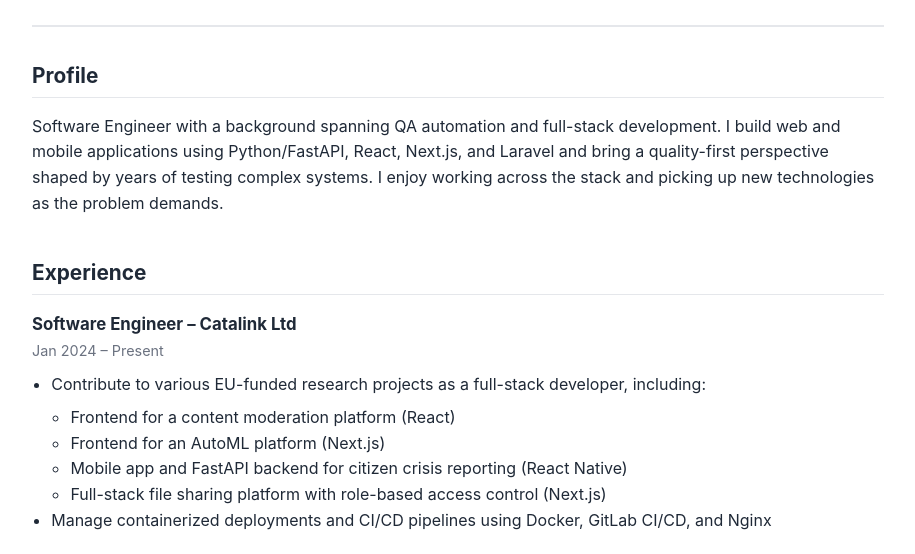
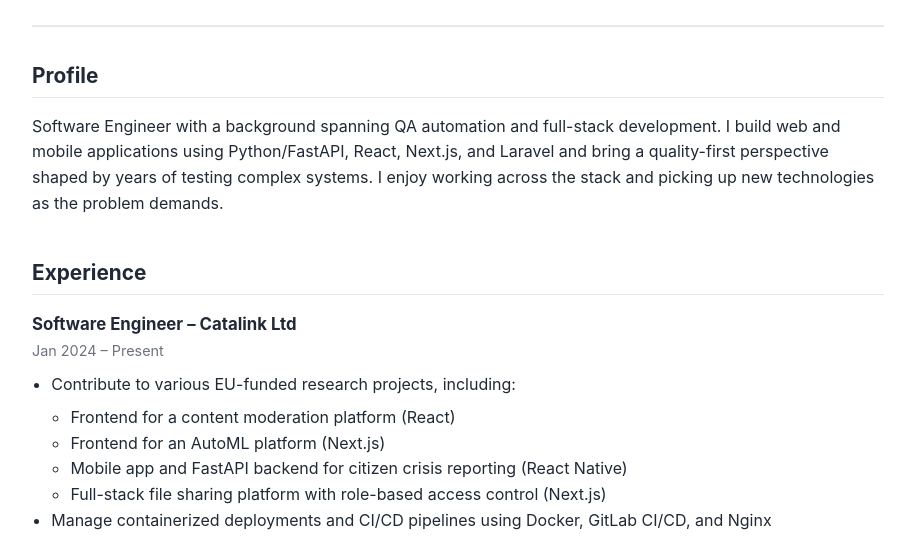
Before and after one commit to palousaki/elenipalousi, a plain HTML site: page index.html in a window 1280 px wide. Shown: the part 190-744 px from the top of the page, without its empty margins (182-1097 px from the left). Drawn offline with Linux system fonts and the light colour scheme.

Commit message:
Remove 'full-stack developer' from job description

```diff
--- a/index.html
+++ b/index.html
@@ -145,7 +145,7 @@
           <h3>Software Engineer – Catalink Ltd</h3>
           <span>Jan 2024 – Present</span>
           <ul>
-            <li>Contribute to various EU-funded research projects as a full-stack developer, including:
+            <li>Contribute to various EU-funded research projects, including:
               <ul>
                 <li>Frontend for a content moderation platform (React)</li>
                 <li>Frontend for an AutoML platform (Next.js)</li>
```
